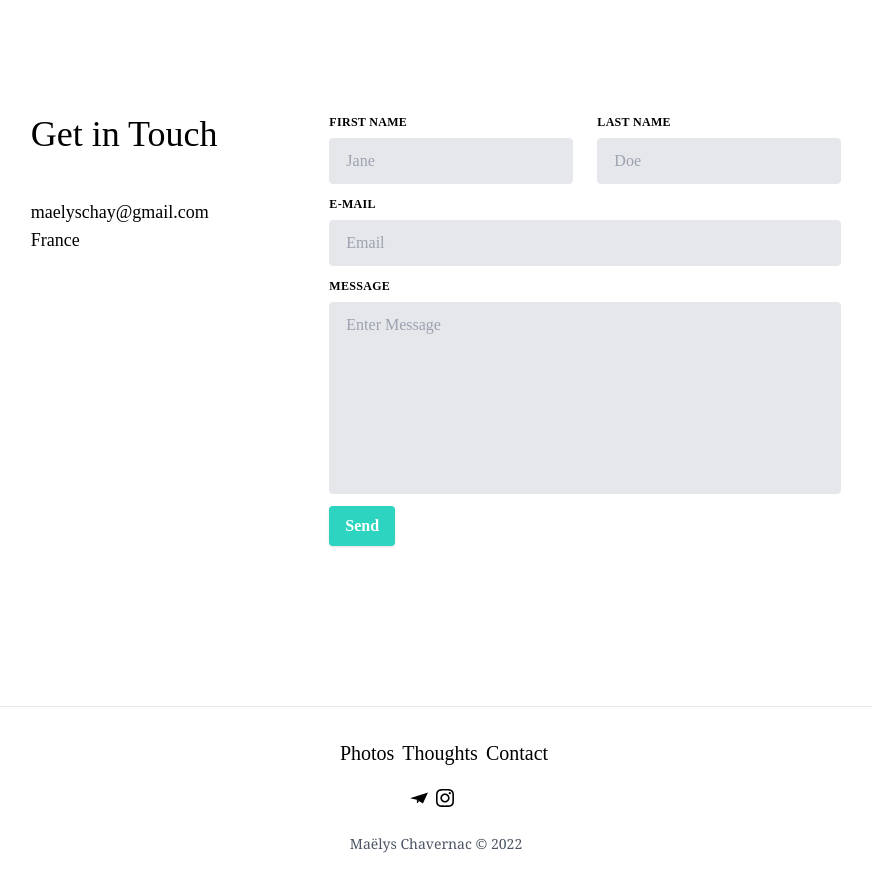
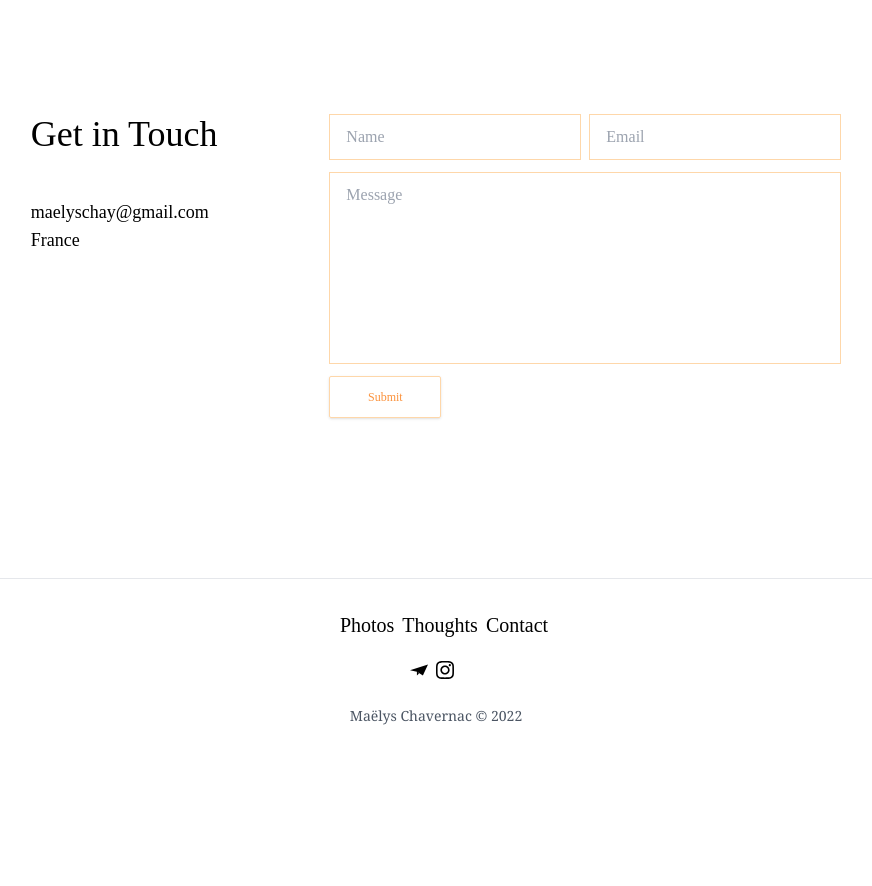
Before and after one commit to philsmithies/maelys_portfolio, a Next.js app in the folder web/: page / in a window 1280 px wide. Shown: the part 2874-3760 px from the top of the page, without its empty margins (204-1076 px from the left). After the commit the page ends 3632 px from the top, so only its background shows below. Built offline with nearby package versions, Linux system fonts and the light colour scheme.

Commit message:
new contact form

```diff
--- a/web/components/ContactForm.tsx
+++ b/web/components/ContactForm.tsx
@@ -2,8 +2,7 @@ import { useState } from "react";
 import axios from "axios";
 
 const ContactForm = (): JSX.Element => {
-  const [firstName, setFirstName] = useState("");
-  const [lastName, setLastName] = useState("");
+  const [name, setName] = useState("");
   const [email, setEmail] = useState("");
   const [message, setMessage] = useState("");
   const [submitted, setSubmitted] = useState(false);
@@ -11,8 +10,7 @@ const ContactForm = (): JSX.Element => {
   const handleSubmit = (e) => {
     e.preventDefault();
     let data = {
-      firstName,
-      lastName,
+      name,
       email,
       message,
     };
@@ -27,8 +25,7 @@ const ContactForm = (): JSX.Element => {
       })
       .then(function (response) {
         if (response.status == 200) {
-          setFirstName("");
-          setLastName("");
+          setName("");
           setEmail("");
           setMessage("");
           setSubmitted(true);
@@ -45,54 +42,20 @@ const ContactForm = (): JSX.Element => {
   return (
     <form className="mt-5 w-full max-w-lg">
       <div className="-mx-3 mb-2 flex flex-wrap ">
-        <div className="mb-2 w-full px-3 md:mb-0 md:w-1/2">
-          <label
-            className="mb-2 block text-xs font-bold uppercase tracking-wide text-black"
-            htmlFor="grid-first-name"
-          >
-            First Name
-          </label>
+        <div className="mb-2 flex w-full px-3 md:mb-0">
           <input
-            className="mb-1 block w-full appearance-none rounded border bg-gray-200 py-3 px-4 leading-tight text-black focus:bg-white focus:outline-none"
+            className="mb-1 mr-2 w-full appearance-none border border-orange-200 py-3 px-4 leading-tight text-black focus:border-gray-500 focus:bg-white focus:outline-none"
             id="grid-first-name"
             type="text"
-            placeholder="Jane"
-            value={firstName}
+            placeholder="Name"
+            value={name}
             onChange={(e) => {
-              setFirstName(e.target.value);
+              setName(e.target.value);
             }}
             required
           />
-        </div>
-        <div className="w-full px-3 md:w-1/2">
-          <label
-            className="mb-2 block text-xs font-bold uppercase tracking-wide text-black"
-            htmlFor="grid-last-name"
-          >
-            Last Name
-          </label>
           <input
-            className="block w-full appearance-none rounded border border-gray-200 bg-gray-200 py-3 px-4 leading-tight text-black focus:border-gray-500 focus:bg-white focus:outline-none"
-            id="grid-last-name"
-            type="text"
-            value={lastName}
-            placeholder="Doe"
-            onChange={(e) => {
-              setLastName(e.target.value);
-            }}
-          />
-        </div>
-      </div>
-      <div className="-mx-3 mb-2 flex flex-wrap">
-        <div className="w-full px-3">
-          <label
-            className="mb-2 block text-xs font-bold uppercase tracking-wide text-black"
-            htmlFor="grid-email"
-          >
-            E-mail
-          </label>
-          <input
-            className="mb-1 block w-full appearance-none rounded border border-gray-200 bg-gray-200 py-3 px-4 leading-tight text-black focus:border-gray-500 focus:bg-white focus:outline-none"
+            className="mb-1 w-full appearance-none border border-orange-200 py-3 px-4 leading-tight text-black focus:border-gray-500 focus:bg-white focus:outline-none"
             id="grid-email"
             type="email"
             placeholder="Email"
@@ -105,17 +68,11 @@ const ContactForm = (): JSX.Element => {
       </div>
       <div className="-mx-3 mb-2 flex flex-wrap">
         <div className="w-full px-3">
-          <label
-            className="mb-2 block text-xs font-bold uppercase tracking-wide text-black"
-            htmlFor="grid-password"
-          >
-            Message
-          </label>
           <textarea
-            className=" no-resize mb-1 block h-48 w-full resize-none appearance-none rounded border border-gray-200 bg-gray-200 py-3 px-4 leading-tight text-gray-700 focus:border-gray-500 focus:bg-white focus:outline-none"
+            className=" no-resize mb-1 block h-48 w-full resize-none appearance-none border border-orange-200 py-3 px-4 leading-tight text-gray-700 focus:border-gray-500 focus:bg-white focus:outline-none"
             id="message"
             value={message}
-            placeholder="Enter Message"
+            placeholder="Message"
             onChange={(e) => {
               setMessage(e.target.value);
             }}
@@ -126,13 +83,13 @@ const ContactForm = (): JSX.Element => {
       <div className="md:flex md:items-center">
         <div className="md:w-1/3">
           <button
-            className="focus:shadow-outline rounded bg-teal-400 py-2 px-4 font-bold text-white shadow hover:bg-teal-400 focus:outline-none"
+            className="w-28 rounded-sm border border-orange-200 py-3 px-4 text-xs font-thin text-orange-400 shadow transition-colors hover:bg-orange-400 hover:text-white "
             type="button"
             onClick={(e) => {
               handleSubmit(e);
             }}
           >
-            Send
+            Submit
           </button>
         </div>
         {submitted && (
```
